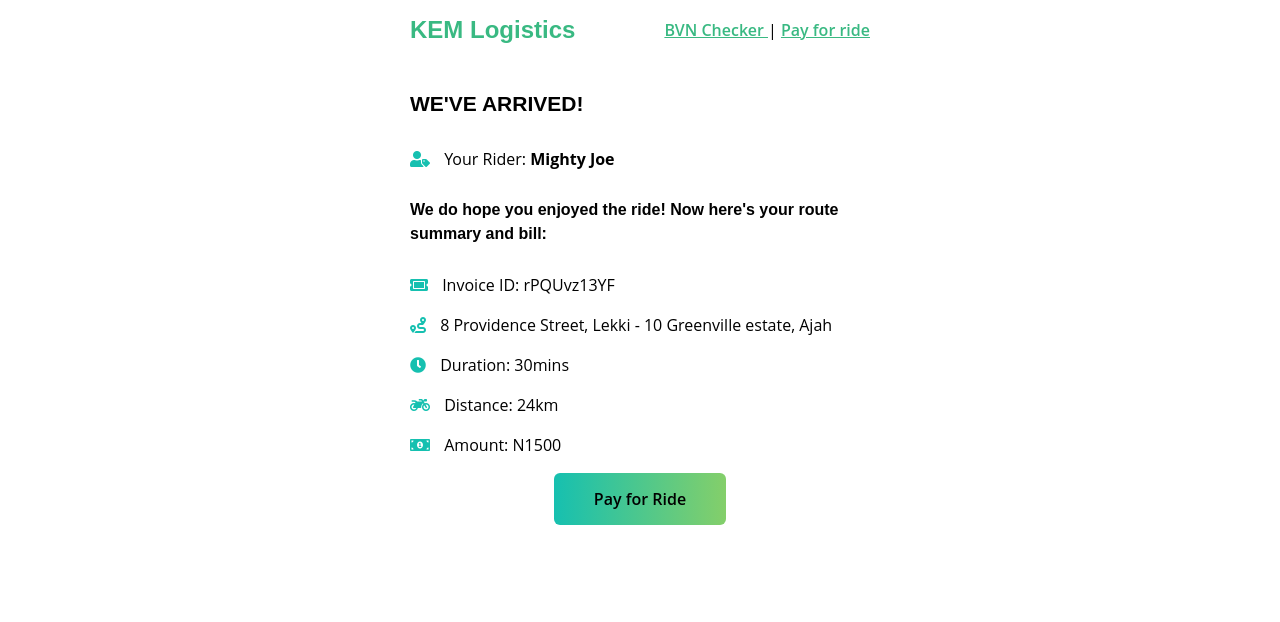
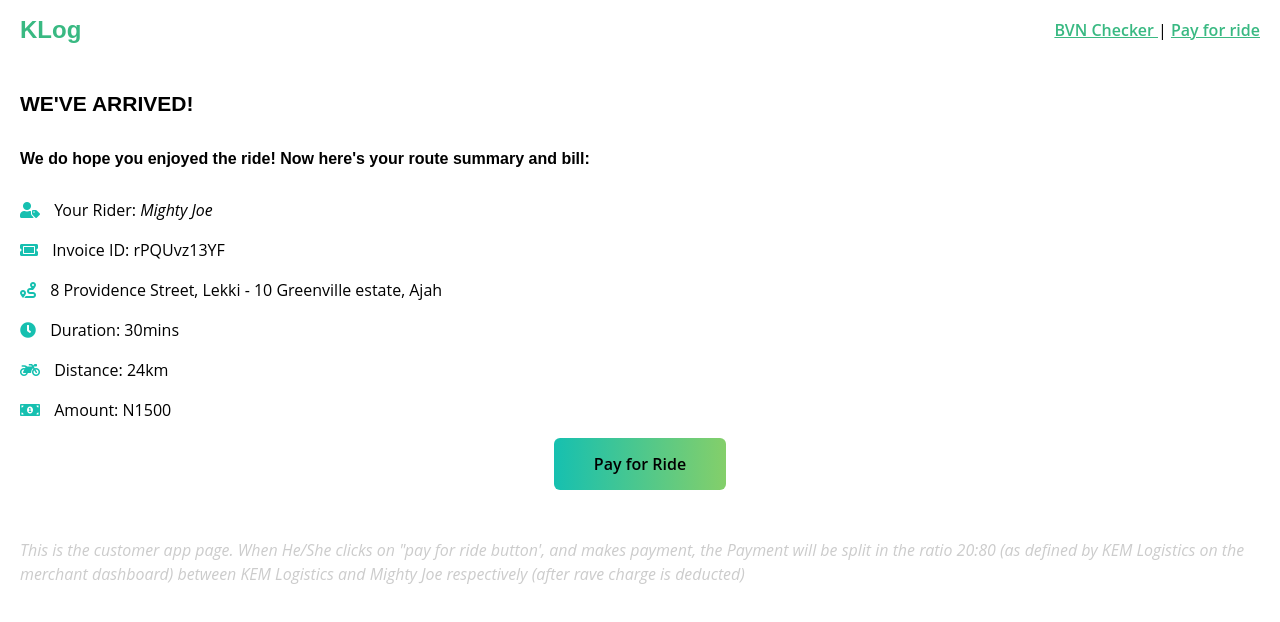
Before and after one commit to iamendy/KEM_Logistics, a Vue app: page /split-payment in a window 1280 px wide. Shown: the top 622 px of the page. Built offline with nearby package versions, Linux system fonts and the light colour scheme.

Commit message:
more info

```diff
--- a/src/assets/styles.css
+++ b/src/assets/styles.css
@@ -11,7 +11,6 @@ body {
 }
 #app {
     box-sizing: border-box;
-    width: 500px;
     padding: 0 20px 20px;
     margin: 0 auto;
 }
@@ -25,6 +24,7 @@ a {
     font-weight: 600;
     background-color: transparent;
 }
+
 img {
     border-style: none;
     width: 100%;
@@ -309,3 +309,17 @@ select::ms-expand {
     margin-right: 10px;
     color: #16c0b0;
 }
+#nprogress .bar{
+    background: #39b982;
+}
+#nprogress .spinner-icon{
+    border-top-color: #39b982;
+    border-left-color: #39b982;
+}
+#nprogress .peg{
+    box-shadow: 0 0 10px #39b982, 0 0 5px #39b982;
+
+}
+#nprogress .spinner{
+    display: none;
+}
--- a/src/components/NavBar.vue
+++ b/src/components/NavBar.vue
@@ -1,6 +1,6 @@
 <template>
   <div id="nav" class="nav">
-    <router-link :to="{ name: 'home' }" class="brand"> KEM Logistics </router-link>
+    <router-link :to="{ name: 'home' }" class="brand"> KLog </router-link>
     <nav>
       <router-link :to="{ name: 'bvn' }"> BVN Checker </router-link> |
       <router-link :to="{ name: 'payment' }"> Pay for ride </router-link>
--- a/src/main.js
+++ b/src/main.js
@@ -2,8 +2,8 @@ import Vue from 'vue'
 import App from './App.vue'
 import router from './router'
 import store from './store'
+import 'nprogress/nprogress.css'
 import './assets/styles.css'
-import 'nprogress/nprogress.css'
 
 Vue.config.productionTip = false;
 
--- a/src/router.js
+++ b/src/router.js
@@ -6,10 +6,11 @@ import BVN from './views/BvnChecker.vue'
 import PaymentOK from './views/PaymentOK.vue'
 import PaymentFailed from './views/PaymentFailed.vue'
 import Error404 from './views/Error404.vue'
+import Nprogress from 'nprogress';
 
 Vue.use(Router);
 
-export default new Router({
+const router = new Router({
   mode: 'history',
   base: process.env.BASE_URL,
   routes: [
@@ -46,4 +47,13 @@ export default new Router({
           component: Error404,
       },
   ]
-})
+});
+
+router.beforeEach((routeTo, routeFrom, next) => {
+    Nprogress.start();
+    next()
+});
+
+router.afterEach(() => Nprogress.done());
+
+export default router
--- a/src/views/Home.vue
+++ b/src/views/Home.vue
@@ -9,7 +9,7 @@
 
         <h6> App built with vue.. because i noticed Rave loves vue, and i do too! ;)</h6>
 
-        <p class="bottom">  powered by: <a href="https://flutterwave.com" class="flutter"> Flutterwave</a></p>
+        <p class="bottom">  powered by: <a href="https://flutterwave.com" class="flutter" target="_blank"> Flutterwave</a></p>
 
     </div>
 </template>
--- a/src/views/Payment.vue
+++ b/src/views/Payment.vue
@@ -1,10 +1,8 @@
 <template>
     <div>
         <h4> WE'VE ARRIVED! </h4>
-        <p><i class="fa fa-user-tag space"></i> Your Rider: <b> Mighty Joe </b> </p>
-
         <h5> We do hope you enjoyed the ride! Now here's your route summary and bill:</h5>
-
+        <p><i class="fa fa-user-tag space"></i> Your Rider: <i> Mighty Joe </i> </p>
         <div>
             <p><i class="fa fa-ticket-alt space"></i> Invoice ID: {{myRef}}</p>
             <p><i class="fa fa-route space"></i> 8 Providence Street, Lekki - 10 Greenville estate, Ajah</p>
@@ -16,6 +14,10 @@
         <div class="btn-wrapper">
             <button class="button -fill-gradient" type="button" @click="payWithRave">Pay for Ride</button>
         </div>
+
+        <br> <br>
+        <i style="color: #ccc"> This is the customer app page. When He/She clicks on "pay for ride button', and makes payment, the Payment will be split in the ratio 20:80 (as defined by KEM Logistics on the merchant dashboard) between KEM Logistics and Mighty Joe respectively (after rave charge is deducted)</i>
+        <br>
     </div>
 </template>
 
@@ -34,7 +36,7 @@
             payWithRave() {
                 var x = getpaidSetup({
                     PBFPubKey: this.apiPublickey,
-                    customer_email: "hr@flutterwave.com",
+                    customer_email: "me@example.com",
                     amount: 1500,
                     currency: "NGN",
                     customer_phone: '07066425471',
@@ -43,7 +45,7 @@
                     txref: this.myRef,
                     subaccounts: [
                         {
-                            id: "RS_178E1017821CCC6F4145C10FC3E0829A" // This assumes you have setup your commission on the dashboard.
+                            id: "RS_178E1017821CCC6F4145C10FC3E0829A"
                         }
                     ],
                     meta: [{
--- a/src/views/PaymentOK.vue
+++ b/src/views/PaymentOK.vue
@@ -4,8 +4,19 @@
         <h6>A receipt has also been sent to your email. We hope to see you again.</h6>
 
         <router-link :to="{ name: 'payment' }">Want another ride?</router-link>
+
+        <br> <br>
+        <i style="color: #ccc"> Payment and splitting successful, and a page is displayed to the user notifying him/her of the successful transaction. The payment can be viewed on KEM Logistics dashboard </i>
+
     </div>
 </template>
 <script>
-
+    export default {
+        props: {
+            summary: {
+                type: Object,
+                required: true
+            }
+        }
+    }
 </script>
```
